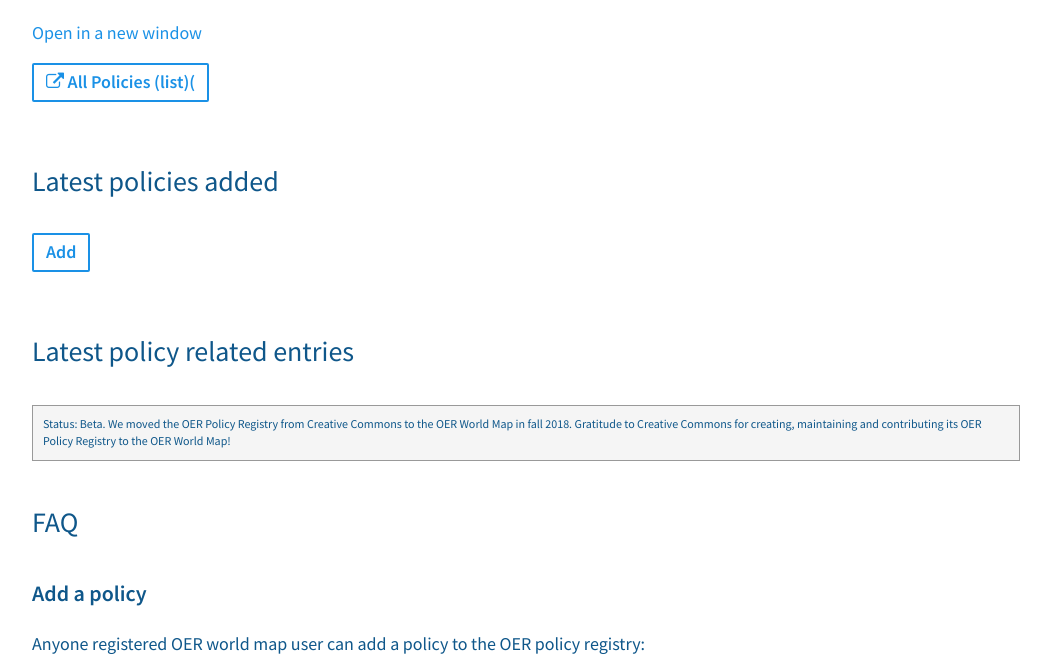
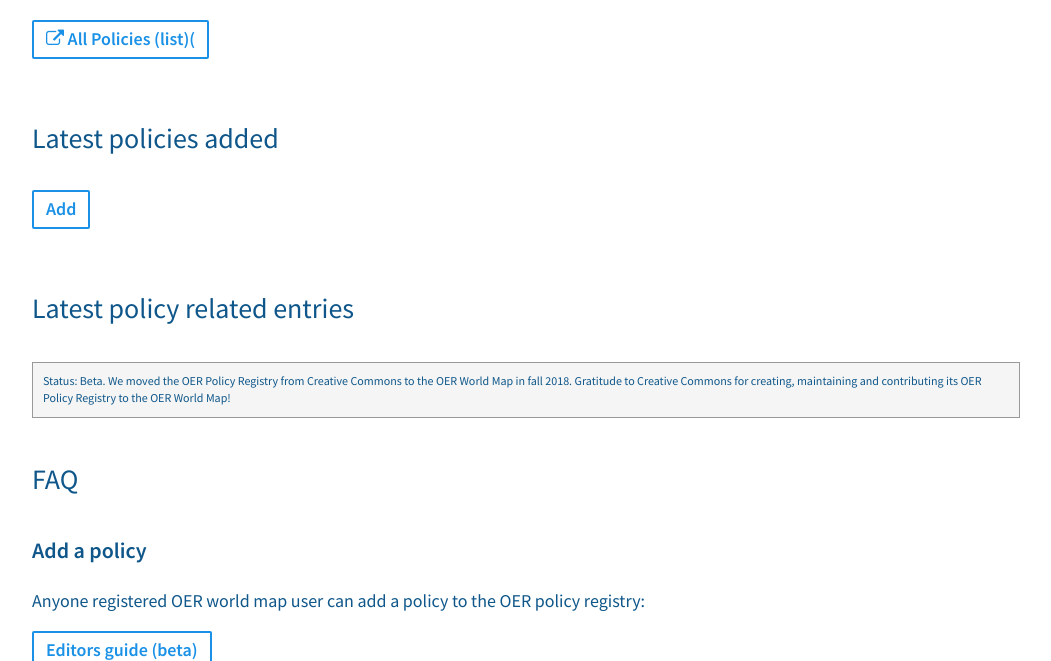
Before and after one commit to hbz/oerworldmap-ui, a Jekyll site: the page built from docs/oerpolicies.md, in a window 1280 px wide and 900 px high, scrolled down 922 px, cut to the strip 239-900 px from the top of the window. Shown: the whole strip, without its empty margins (114-1165 px from the left). Built offline with Jekyll 4.4.1, drawn with Linux system fonts in a browser that asks for light colours; nearby versions of some CDN libraries; comment, search, counter and statistics services are not loaded; a style sheet for code colours, icons or effects is not loaded; some of the changed text lies outside the part shown.

Commit message:
Update oerpolicies.md

```diff
--- a/docs/oerpolicies.md
+++ b/docs/oerpolicies.md
@@ -17,7 +17,6 @@ class: oerPolicies
   width="800"
   style="border:0; width: 100%; margin: 0 auto;"
 ></iframe>
-<a data-inject-newWindowLink>Open in a new window</a>
 
 <a class="btn" href="/resource/?filter.about.%40type=Policy&size=20" target="_blank"><i class="fa fa-external-link" aria-hidden="true"></i> All Policies (list)(</a>
 
```
Also changed, not shown: other parts of docs/oerpolicies.md (+2 -0 lines).
